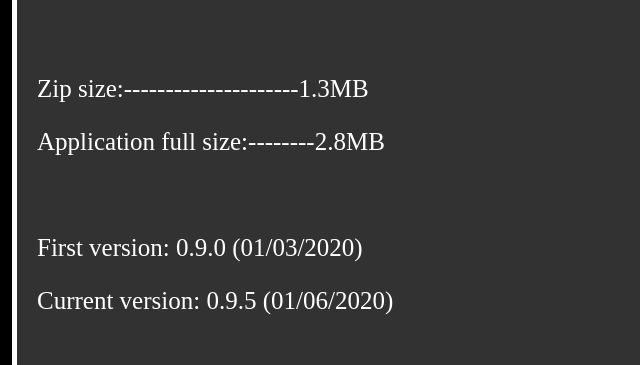
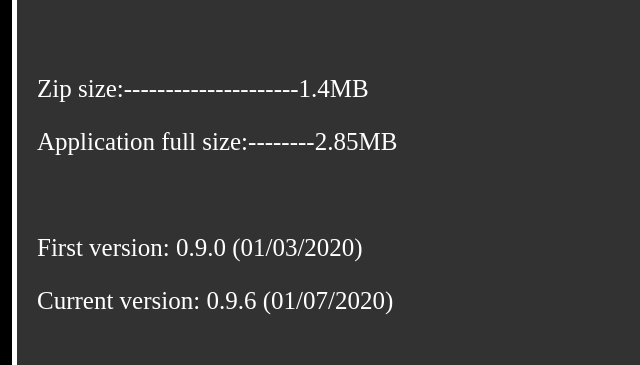
Before and after one commit to DES-Destry/DES-Destry.github.io, a plain HTML site: page index.html in a window 1280 px wide. Shown: the part 1365-1730 px from the top of the page, 76-716 px from the left. Drawn offline with Linux system fonts and the light colour scheme.

Commit message:
v0.9.6 commit

```diff
--- a/index.html
+++ b/index.html
@@ -28,11 +28,11 @@
     	      <p id="file_protect" class="app_description">Description:
 The application is written in C# using WPF technology. The code is written using the MVVM architectural pattern. The application is designed to encrypt and subsequently decrypt folders. To take action, you must enter your password (created when you first start the application). The password is encrypted in the settings file. There are many settings for regulating the actions of this application. It is possible to send a report by mail. The report contains error files (my personal file permission), logs, settings files, and a history of user actions. The report may also contain your comment and your mail to receive a response. Starting with version 0.9.5, there is now an update check. After checking, if the version of your application is not the latest, then the application updates itself and deletes the old itself on subsequent launch.</p><br/>
 
-    	      <p id="file_protect" class="app_size">Zip size:---------------------1.3MB</p>
-    	      <p id="file_protect" class="app_size">Application full size:--------2.8MB</p><br/>
+    	      <p id="file_protect" class="app_size">Zip size:---------------------1.4MB</p>
+    	      <p id="file_protect" class="app_size">Application full size:--------2.85MB</p><br/>
 
               <p id="file_protect" class="app_first_version">First version: 0.9.0 (01/03/2020)</p>
-    	      <p id="file_protect" class="app_current_version">Current version: 0.9.5 (01/06/2020)</p><br/>
+    	      <p id="file_protect" class="app_current_version">Current version: 0.9.6 (01/07/2020)</p><br/>
 
     	      <p id="file_protect" class="info_image"> Images from application:</p>
 
@@ -43,7 +43,7 @@ The application is written in C# using WPF technology. The code is written using
  		</div>
 
 		<div class="download_button">
-    		<a href="cache/File protect v0.9.5.zip" class="download_link" download>DOWNLOAD</a><br/>
+    		<a href="cache/FileProtectLastVesion.zip" class="download_link" download>DOWNLOAD</a><br/>
     	</div>
     	<div class="github_button">
     		<a href="https://github.com/DES-Destry/File-Protect" class="github_link">GitHub</a><br/>
```
Also changed, not shown: images/FileProtect2.png, 2 other files.
